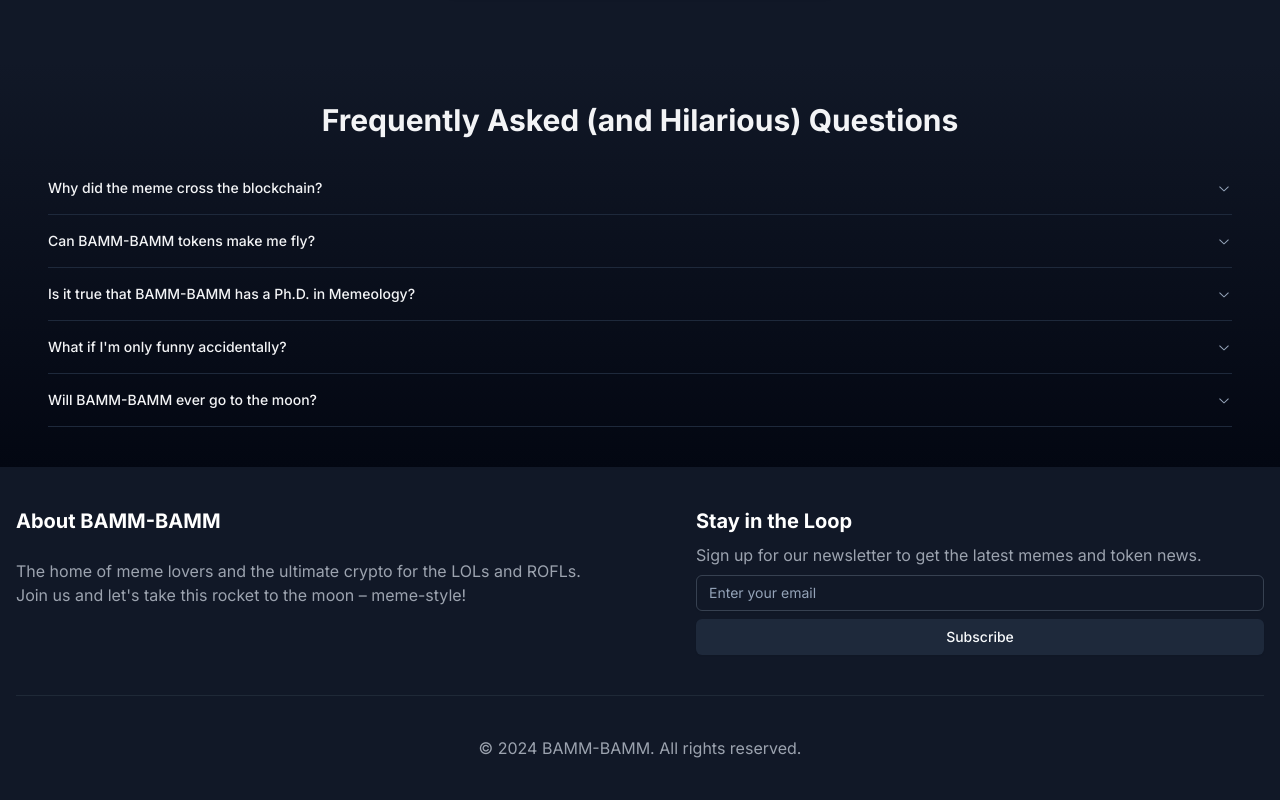
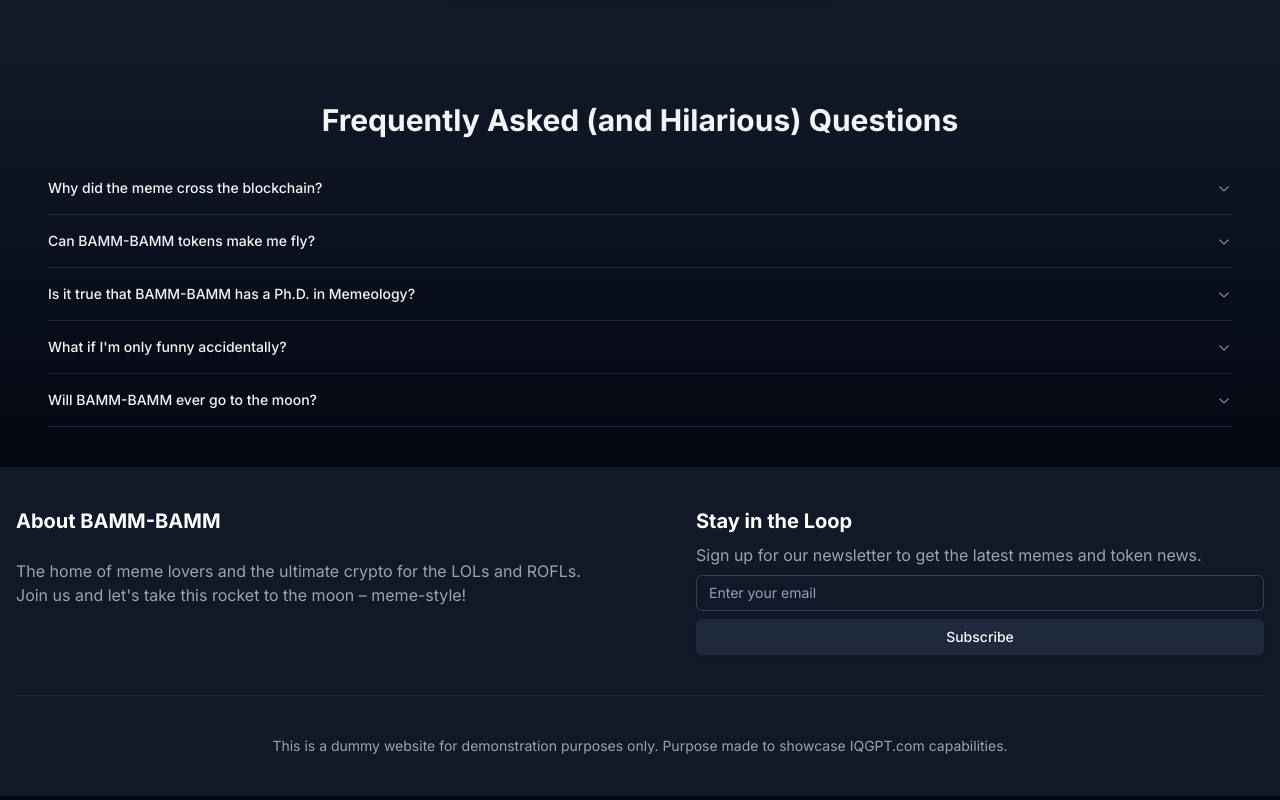
Before and after one commit to Royal-lobster/BAMM-BAMM-IQ-GPT-DEMO, a Next.js app: page / in a window 1280 px wide. Shown: the part 1397-2197 px from the top of the page. Built offline with nearby package versions, Linux system fonts and the light colour scheme.

Commit message:
Update Footer component to include a disclaimer and link to showcase IQGPT.com capabilities

```diff
--- a/app/_layout/Footer.tsx
+++ b/app/_layout/Footer.tsx
@@ -33,8 +33,16 @@ export const Footer = () => {
 					</div>
 				</div>
 				<div className="text-center mt-10 border-t border-gray-800 pt-10">
-					<p className="text-gray-400">
-						&copy; {new Date().getFullYear()} BAMM-BAMM. All rights reserved.
+					<p className="text-gray-400 text-sm">
+						This is a dummy website for demonstration purposes only. Purpose
+						made to showcase{" "}
+						<a
+							className="hover:underline underline-offset-2"
+							href="https://iqgpt.com"
+						>
+							IQGPT.com
+						</a>{" "}
+						capabilities.
 					</p>
 				</div>
 			</div>
```
